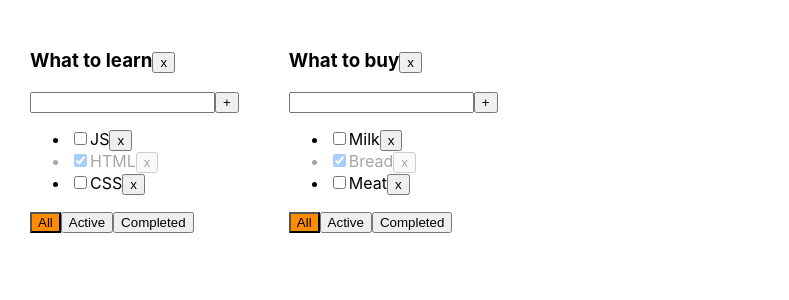
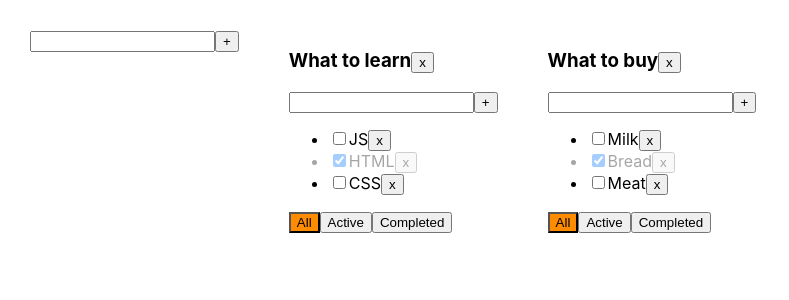
Before and after one commit to maximkuznecovv/todolist-ts-01, a React (Create React App) app: page / in a window 1280 px wide. Shown: the top 300 px of the page, without its empty margins (0-789 px from the left). Built offline with nearby package versions, Linux system fonts and the light colour scheme.

Commit message:
Todolist - TS - 06 - AddItemForm, EditableSpan

```diff
--- /dev/null
+++ b/src/AddItemForm.tsx
@@ -0,0 +1,48 @@
+import React, {useState, KeyboardEvent, ChangeEvent} from 'react';
+
+type  AddItemFormPropsType = {
+    addItem: (title: string) => void
+}
+
+function AddItemForm(props: AddItemFormPropsType) {
+    const [title, setTitle] = useState<string>('')
+    const [error, setError] = useState<boolean>(false)
+    //const [error, setError] = useState<string | null>(null)
+
+
+    const onChangeTitle = (e: ChangeEvent<HTMLInputElement>) => {
+        setTitle(e.currentTarget.value)
+        setError(false)
+    }
+    const onKeyPressAddItem = (e: KeyboardEvent<HTMLInputElement>) => {
+        if (e.key === 'Enter') {
+            addItem()
+        }
+    }
+    const addItem = () => {
+        const trimmedTitle = title.trim()
+        if (trimmedTitle) {
+            props.addItem(trimmedTitle)
+        } else {
+            // alert('Error!')
+            //setError('Title is required!')
+            setError(true)
+        }
+        setTitle('')
+    }
+
+    return (
+    <div>
+        <input value={title}
+               onChange={onChangeTitle}
+               onKeyPress={onKeyPressAddItem}
+               className={error ? 'error' : ''}
+        />
+        <button onClick={addItem}>+</button>
+        {/*{error && <div className='error-message'>Title is required!</div>}*/}
+        {error && <div className={'error-message'}>Title is required!</div>}
+    </div>
+)
+}
+
+export default AddItemForm
--- a/src/App.tsx
+++ b/src/App.tsx
@@ -2,6 +2,7 @@
 import './App.css';
 import TodoList from "./TodoList";
 import {v1} from 'uuid';
+import AddItemForm from "./AddItemForm";
 
 export type TaskType = {
     title: string
@@ -25,7 +26,7 @@
     //BLL
     const todoListID_1 = v1()
     const todoListID_2 = v1()
-    const [todoLists, setTodolists] = useState<Array<TodoListType>>([
+    const [todoLists, setTodoLists] = useState<Array<TodoListType>>([
         {id: todoListID_1, title: 'What to learn', filter: 'all'},
         {id: todoListID_2, title: 'What to buy', filter: 'all'},
     ])
@@ -72,19 +73,41 @@
         }
     }
 
+    function changeTaskTitle(taskID: string, newTitle: string, todoListID: string) {
+        const TodoListTasks = tasks[todoListID]
+        const task = TodoListTasks.find(t => t.id === taskID)
+        if (task) {
+            task.title = newTitle
+            setTasks({...tasks})
+        }
+    }
+
     function changeFilter(newFilterValue: FilterValuesType, todoListID: string) {
         const todoList = todoLists.find(tl => tl.id === todoListID)
         if (todoList) {
             todoList.filter = newFilterValue
-            setTodolists([...todoLists])
+            setTodoLists([...todoLists])
+        }
+    }
+    function changeTitle(newTitle: string, todoListID: string) {
+        const todoList = todoLists.find(tl => tl.id === todoListID)
+        if (todoList) {
+            todoList.title = newTitle
+            setTodoLists([...todoLists])
         }
     }
 
     function removeTodoList(todoListID: string) {
-       setTodolists(todoLists.filter(tl => tl.id !== todoListID))
+        setTodoLists(todoLists.filter(tl => tl.id !== todoListID))
         delete tasks[todoListID]
     }
 
+    function addTodoList(title: string) {
+        const newTodoListID = v1()
+        const newTodoList: TodoListType = {id: newTodoListID, title, filter: 'all'}
+        setTodoLists([...todoLists, newTodoList])
+        setTasks({...tasks, [newTodoListID]: []})
+    }
 
     //UI:
     //CRUD (create, read, update, delete)
@@ -105,15 +128,17 @@
                 addTask={addTask}
                 removeTask={removeTask}
                 removeTodoList={removeTodoList}
+                changeTaskStatus={changeTaskStatus}
+                changeTaskTitle={changeTaskTitle}
                 changeFilter={changeFilter}
-                changeTaskStatus={changeTaskStatus}
+                changeTitle={changeTitle}
             />
         )
     })
     return (
         <div className="App">
+            <AddItemForm addItem={addTodoList}/>
             {todoListComponents}
-
         </div>
     );
 }
--- /dev/null
+++ b/src/EditableSpan.tsx
@@ -0,0 +1,37 @@
+import React, {useState, KeyboardEvent, ChangeEvent} from 'react';
+
+type EditableSpanPropsType = {
+    title: string
+    changeTitle: (newTitle: string) => void
+}
+
+function EditableSpan(props: EditableSpanPropsType) {
+    const [editMode, setEditMode] = useState<boolean>(false)
+    const [title, setTitle] = useState<string>(props.title)
+
+    const onEditMode = () => setEditMode(true)
+    const offEditMode = () => {
+        setEditMode(false)
+        props.changeTitle(title)
+    }
+    const changeTitle = (e: ChangeEvent<HTMLInputElement>) => setTitle(e.currentTarget.value)
+    const onEnter = (e: KeyboardEvent) => {
+        if (e.key === 'Enter') {
+            setEditMode(false)
+            props.changeTitle(title)
+        }
+    }
+    return (
+        editMode
+            ? <input
+                value={title}
+                autoFocus
+                onChange={changeTitle}
+                onBlur={offEditMode}
+                onKeyPress={onEnter}
+            />
+            : <span onDoubleClick={onEditMode}>{props.title}</span>
+    )
+}
+
+export default EditableSpan
--- a/src/TodoList.tsx
+++ b/src/TodoList.tsx
@@ -1,5 +1,7 @@
 import React, {useState, KeyboardEvent, ChangeEvent} from 'react';
 import {FilterValuesType, TaskType} from "./App";
+import AddItemForm from "./AddItemForm";
+import EditableSpan from "./EditableSpan";
 
 type TodoListPropsType = {
     todoListID: string
@@ -10,77 +12,47 @@
     removeTask: (taskID: string, todoListID: string) => void
     removeTodoList: (todoListID: string) => void
     changeFilter: (newFilterValue: FilterValuesType, todoListID: string) => void
+    changeTitle: (newTitle: string, todoListID: string) => void
     changeTaskStatus: (taskID: string, isDone: boolean, todoListID: string) => void
+    changeTaskTitle: (taskID: string, newTitle: string, todoListID: string) => void
 }
 
 function TodoList(props: TodoListPropsType) {
 
-    const [title, setTitle] = useState<string>('')
-    //const [error, setError] = useState<string | null>(null)
-    const [error, setError] = useState<boolean>(false)
-
-    const all = () => {
-        props.changeFilter('all', props.todoListID)
-    }
-    const active = () => {
-        props.changeFilter('active', props.todoListID)
-    }
-    const completed = () => {
-        props.changeFilter('completed', props.todoListID)
-    }
-    const addTask = () => {
-        const trimmedTitle = title.trim()
-        if (trimmedTitle) {
-            props.addTask(trimmedTitle, props.todoListID)
-        } else {
-           // alert('Error!')
-            //setError('Title is required!')
-            setError(true)
-        }
-        setTitle('')
-    }
-    const onChangeTitle = (e: ChangeEvent<HTMLInputElement>) => {
-        setError(false)
-        setTitle(e.currentTarget.value)
-    }
+    const AddTask = (title: string) => props.addTask(title, props.todoListID)
     const removeTodoList = () => props.removeTodoList(props.todoListID)
-    const onKeyPressAddTask = (e: KeyboardEvent<HTMLInputElement>) => {
-        if (e.key === 'Enter') addTask()
-    }
+    const all = () => props.changeFilter('all', props.todoListID)
+    const active = () => props.changeFilter('active', props.todoListID)
+    const completed = () => props.changeFilter('completed', props.todoListID)
+    const changeTodoListTitle = (title: string) => props.changeTitle(title, props.todoListID)
 
     const tasks = props.tasks.map(task => {
-        const removeTask = () => {
-            props.removeTask(task.id, props.todoListID)
-            const changeTaskStatus = (e: ChangeEvent<HTMLInputElement>) =>
-                props.changeTaskStatus(task.id, e.currentTarget.checked, props.todoListID)
-        }
+        const removeTask = () => props.removeTask(task.id, props.todoListID)
+        const changeTaskStatus = (e: ChangeEvent<HTMLInputElement>) =>
+            props.changeTaskStatus(task.id, e.currentTarget.checked, props.todoListID)
+        const changeTaskTitle = (newTitle: string) =>
+            props.changeTaskTitle(task.id, newTitle, props.todoListID)
         return (
             <li className={task.isDone ? 'is-done' : ''}>
                 <input
                     type="checkbox"
                     checked={task.isDone}
-                    onChange={e => props.changeTaskStatus(task.id, e.currentTarget.checked, props.todoListID)}
+                    onChange={changeTaskStatus}
                 />
-                <span>{task.title}</span>
+                <EditableSpan title={task.title} changeTitle={changeTaskTitle}/>
                 <button onClick={removeTask}>x</button>
             </li>
         )
     })
 
-
     return (
         <div>
-            <h3>{props.title}<button onClick={removeTodoList}>x</button></h3>
-            <div>
-                <input value={title}
-                       onChange={onChangeTitle}
-                       onKeyPress={onKeyPressAddTask}
-                className={error ? 'error' : ''}
-                />
-                <button onClick={addTask}>+</button>
-                {/*{error && <div className='error-message'>Title is required!</div>}*/}
-                {error && <div className={'error-message'}>Title is required!</div>}
-            </div>
+            <h3>
+
+                <EditableSpan title={props.title} changeTitle={changeTodoListTitle}/>
+                <button onClick={removeTodoList}>x</button>
+            </h3>
+            <AddItemForm addItem={AddTask}/>
             <ul>
                 {tasks}
             </ul>
```
